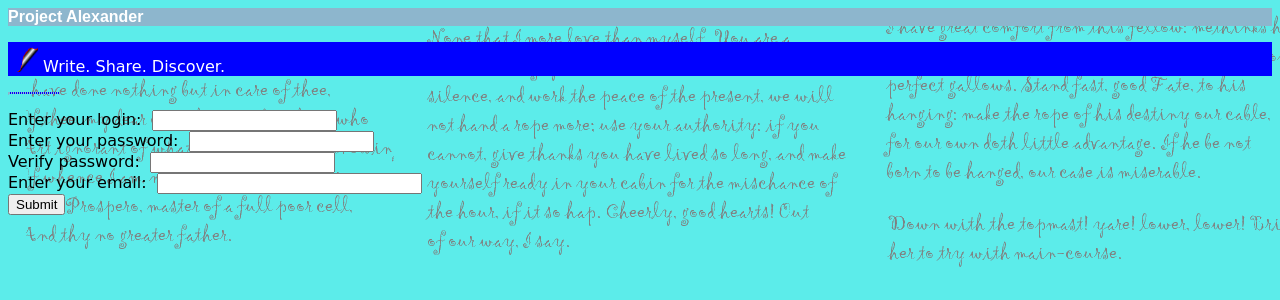
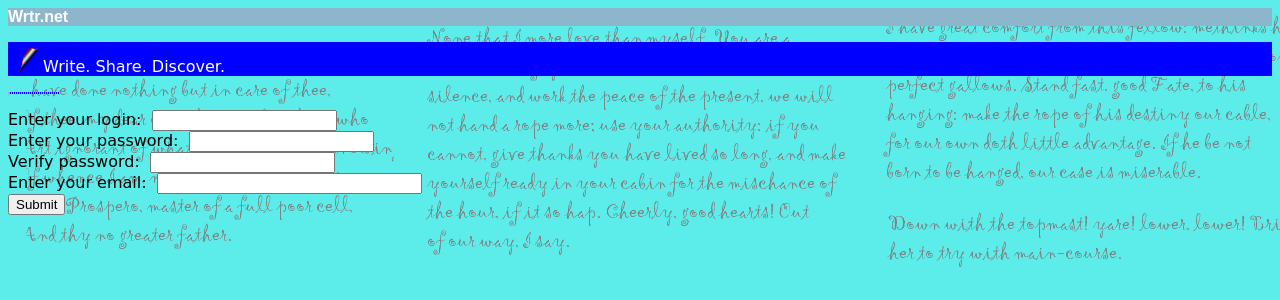
Before and after one commit to tedgress/Alexander, a PHP site: page /newaccount.php in a window 1280 px wide. Shown: the top 300 px of the page. Run offline with PHP 8.4, Linux system fonts and the light colour scheme.

Commit message:
Test Commit

```diff
--- a/index.php
+++ b/index.php
@@ -1,7 +1,7 @@
 <html>
 <head>
 
- <title>Project Alexander</title>
+ <title>Wrtr.net</title>
 
 
 </head>
@@ -11,7 +11,7 @@
 <div style="filter:alpha(opacity=60);">
 
 <p style="text-align:left;font-family:arial;font-weight:bold;background-color:#8DB6CD;color:white;">
-Project Alexander <br/>
+Wrtr.net <br/>
 <div style="margin-right:0;margin-left:auto;background-color:blue;font-family:cursive;color:white;">
 
 <img src="curl.png" height="30" width="30">
--- a/main.php
+++ b/main.php
@@ -11,7 +11,7 @@ a:hover {color:#8DB6CD}
 <script type="text/javascript" src="changeprofile.js"></script>
 <script type="text/javascript" src="editprofile.js"></script>
 <script type="text/javascript" src="birthdayfunc.js"></script>
- <title>Project Alexander: Welcome</title>
+ <title>Wrtr.net: Welcome</title>
 
 
 <script language="javascript" type="text/javascript">
@@ -164,7 +164,7 @@ window.location("http://www.twilightraven.com/alexander/main.php?displayWork=" +
 
 
 <p style="text-align:left;font-family:arial;font-weight:bold;background-color:#8DB6CD;color:white;">
-Project Alexander &nbsp;
+Wrtr.net &nbsp;
 
 <br/>
 <div style="margin-right:0;margin-left:auto;background-color:blue;font-family:cursive;font-weight:bold;color:white;">
--- a/newaccount.php
+++ b/newaccount.php
@@ -1,7 +1,7 @@
 <html>
 <head>
 
- <title>Project Alexander</title>
+ <title>Wrtr.net</title>
 
 <script type="text/javascript">
 
@@ -86,7 +86,7 @@ function validate_form(thisform)
 <div style="filter:alpha(opacity=60);">
 
 <p style="text-align:left;font-family:arial;font-weight:bold;background-color:#8DB6CD;color:white;">
-Project Alexander <br/>
+Wrtr.net <br/>
 <div style="margin-right:0;margin-left:auto;background-color:blue;font-family:cursive;color:white;">
 
 <img src="curl.png" height="30" width="30">
```
Also changed, not shown: readme.txt (added).
